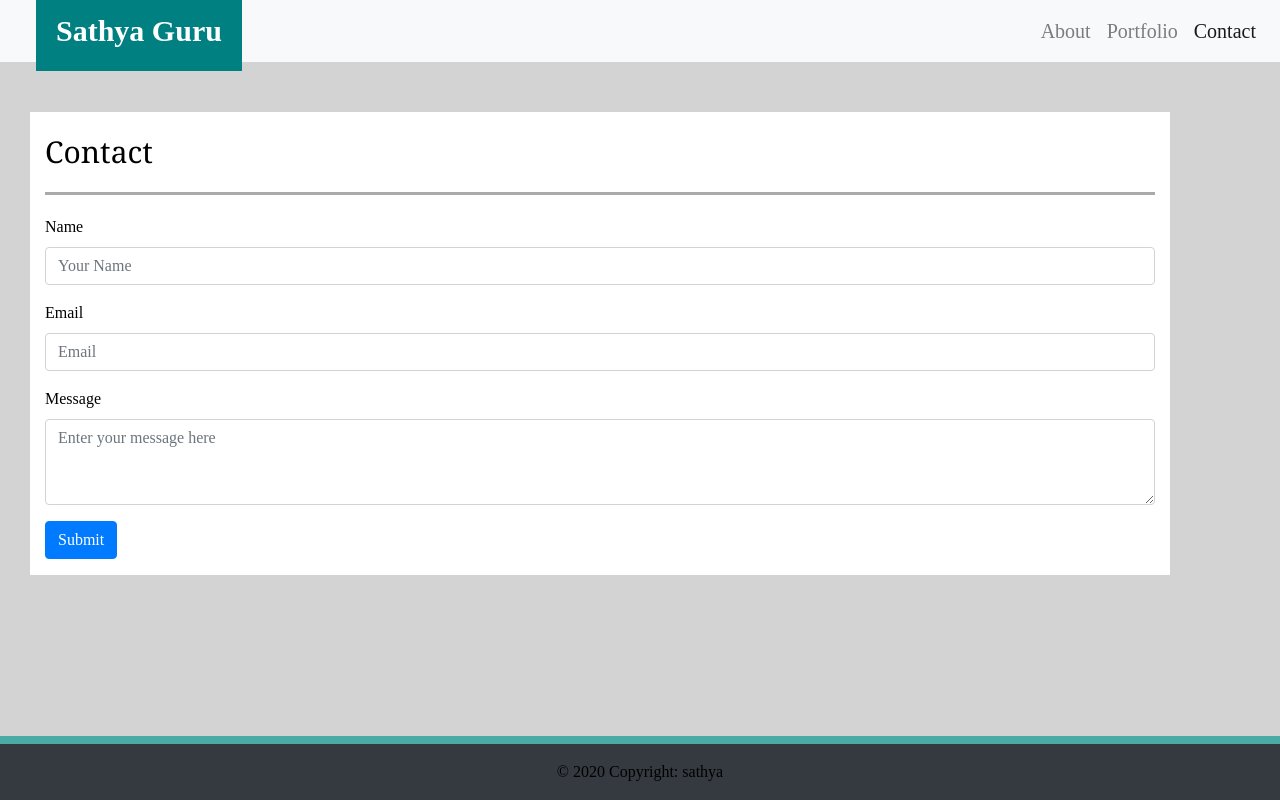
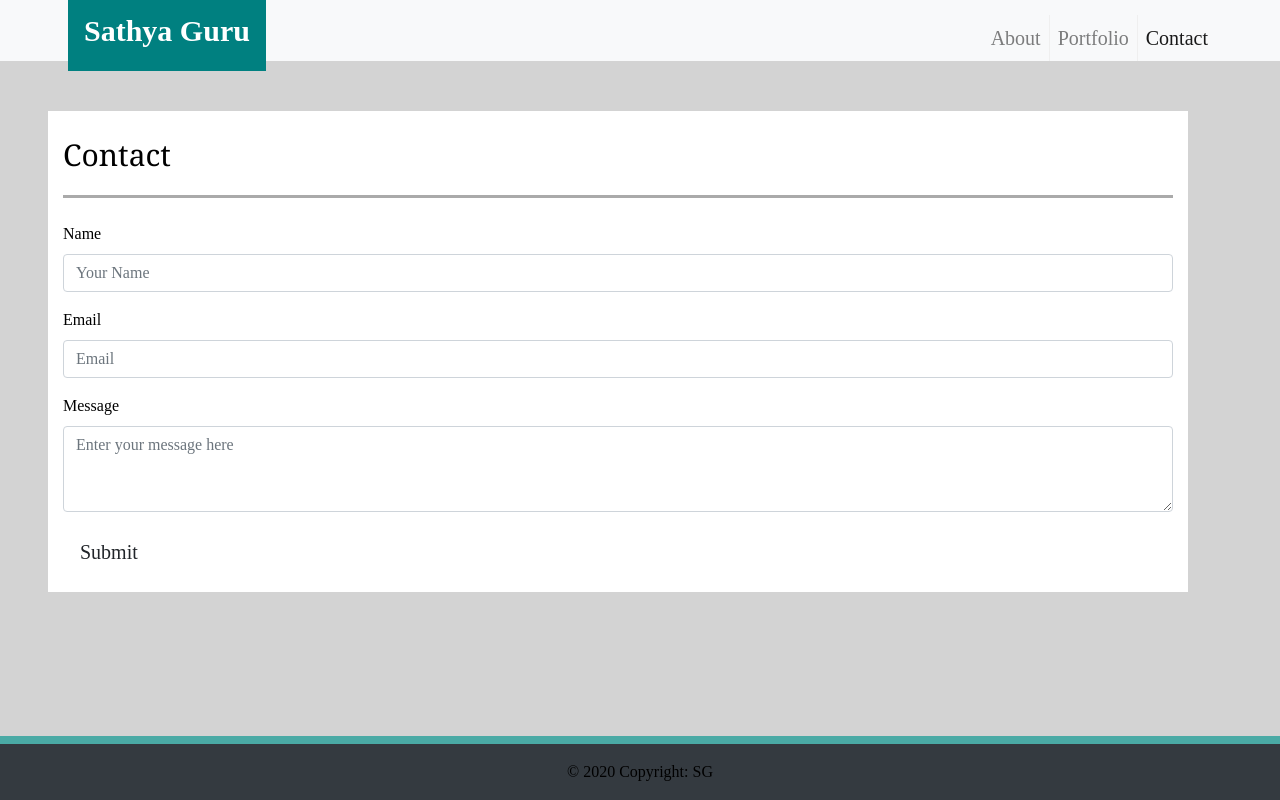
Before and after one commit to karpagasathya/hw2_responsive_portfolio, a plain HTML site: page contact.html in a window 1280 px wide. Drawn offline with nearby package versions, Linux system fonts and the light colour scheme.

```diff
--- a/contact.html
+++ b/contact.html
@@ -8,63 +8,40 @@
     <title>sathya - contact</title>
 </head>
 <body>
-    <!-- <header>
-        <div class="container-fluid pt-4 pb-2 pl-4 " style=" background:white">
-            <div class="row">
-                <div class="col-sm-12 col-md-6 pl-4">
-                    <p id="name">Sathya Guru</p>
-                </div>
-                <div class="col-sm-12 col-md-6">
-
-                   <ul class="list-inline ">
-                       <li class="list-inline-item">
-                            <a class="nav-link" href="index.html">About </a>
-                        </li>
-                        <li class="list-inline-item">
-                            <a class="nav-link" href="portfolio.html">Portfolio</a>
-                        </li>
-                        <li class="list-inline-item active">
-                            <a class="nav-link" href="contact.html">Contact <span class="sr-only">(current)</span></a>
-                        </li>
-                   </ul>
-                </div>
-
-
-            </div>
-        </div>
-    </header>
- -->
 
 
 
 
    <header>
-        <nav class="navbar navbar-expand-md navbar-light bg-light">
-            <a class="navbar-brand" href="#" id="myname">Sathya Guru</a>
+    <nav class="navbar navbar-expand-md navbar-light bg-light pl-5 py-0">
+
+        <a class="navbar-brand px-3" href="#" id="myname">Sathya Guru</a>
         <button class="navbar-toggler" type="button" data-toggle="collapse" data-target="#navbarNav" aria-controls="navbarNav" aria-expanded="false" aria-label="Toggle navigation">
         <span class="navbar-toggler-icon"></span>
         </button>
-                <div class="collapse navbar-collapse" id="navbarNav">
-                    <ul class="navbar-nav ml-auto">
-                        <li class="nav-item ">
-                            <a class="nav-link" href="index.html">About </a>
+        <div class="collapse navbar-collapse justify-content-end px-5" id="navbarNav">
+            <ul class="nav navbar-nav navbar-right">
+                <li class="nav-item">
+                    <a class="nav-link" href="index.html">About</a>
                 </li>
                 <li class="nav-item">
                     <a class="nav-link" href="portfolio.html">Portfolio</a>
                 </li>
                 <li class="nav-item active">
-                            <a class="nav-link" href="contact.html">Contact <span class="sr-only">(current)</span></a>
+                    <a class="nav-link" href="contact.html">Contact<span class="sr-only">(current)</span></a>
                 </li>
-
             </ul>
+        </div>
         </div>
     </nav>
 </header>
 
-    <main class="container mt-9 "id="About" >
+
+
+    <div class="container ml-5 mt-9 "id="About" >
         <div class="row">
             <div class="col-lg-12 ">
-                <h1>Contact</h1>
+                <h1 class="my-4">Contact</h1>
                 <article class="row ">
                     <div class="col-md-12">
                        <form data-toggle="validator" role="form">
@@ -85,7 +62,7 @@
                             </div>
 
                             <div class="form-group">
-                                <button type="submit" class="btn btn-primary">Submit</button>
+                                <button type="submit" class="btn btn-lg ">Submit</button>
                             </div>
                         </form>
 
@@ -93,29 +70,22 @@
                 </article>
             </div>
         </div>
-    </main>
+    </div>
 
 
-    <!-- <div class="container mt-4 mb-5 border"  style=" background:white">
-     <h1>About Me</h1>
-    <div class="row">
-        <div class="col-md-3">
-            <div class="imgAbt">
-                <img class="img-fluid pr-3 py-4" width="100%" height="100%" src="https://via.placeholder.com/150" />
-            </div>
-        </div>
-        <div class="col-md-9 p-3">
-            <p>Lots of text here...With the four tiers of grids available you're bound to run into issues where, at certain breakpoints, your columns don't clear quite right as one is taller than the other. To fix that, use a combination of a .clearfix and o</p>
-            <p>Lots of text here...With the four tiers of grids available you're bound to run into issues where, at certain breakpoints, your columns don't clear quite right as one is taller than the other. To fix that, use a combination of a .clearfix and o</p>
-        </div>
-    </div>
-</div> -->
+
+
+
 
 
     <footer class="fixed-bottom bg-dark" id=footer>
-        <div class="footer-copyright text-center py-3">© 2020 Copyright: sathya
+        <div class="footer-copyright text-center py-3">© 2020 Copyright: SG
         </div>
     </footer>
 
+
+    <script src="https://code.jquery.com/jquery-3.4.1.slim.min.js" integrity="sha384-J6qa4849blE2+poT4WnyKhv5vZF5SrPo0iEjwBvKU7imGFAV0wwj1yYfoRSJoZ+n" crossorigin="anonymous"></script>
+    <script src="https://cdn.jsdelivr.net/npm/popper.js@1.16.0/dist/umd/popper.min.js" integrity="sha384-Q6E9RHvbIyZFJoft+2mJbHaEWldlvI9IOYy5n3zV9zzTtmI3UksdQRVvoxMfooAo" crossorigin="anonymous"></script>
+    <script src="https://stackpath.bootstrapcdn.com/bootstrap/4.4.1/js/bootstrap.min.js" integrity="sha384-wfSDF2E50Y2D1uUdj0O3uMBJnjuUD4Ih7YwaYd1iqfktj0Uod8GCExl3Og8ifwB6" crossorigin="anonymous"></script>
 </body>
 </html>
```
Lines whose indentation alone changed are shown as unchanged.
